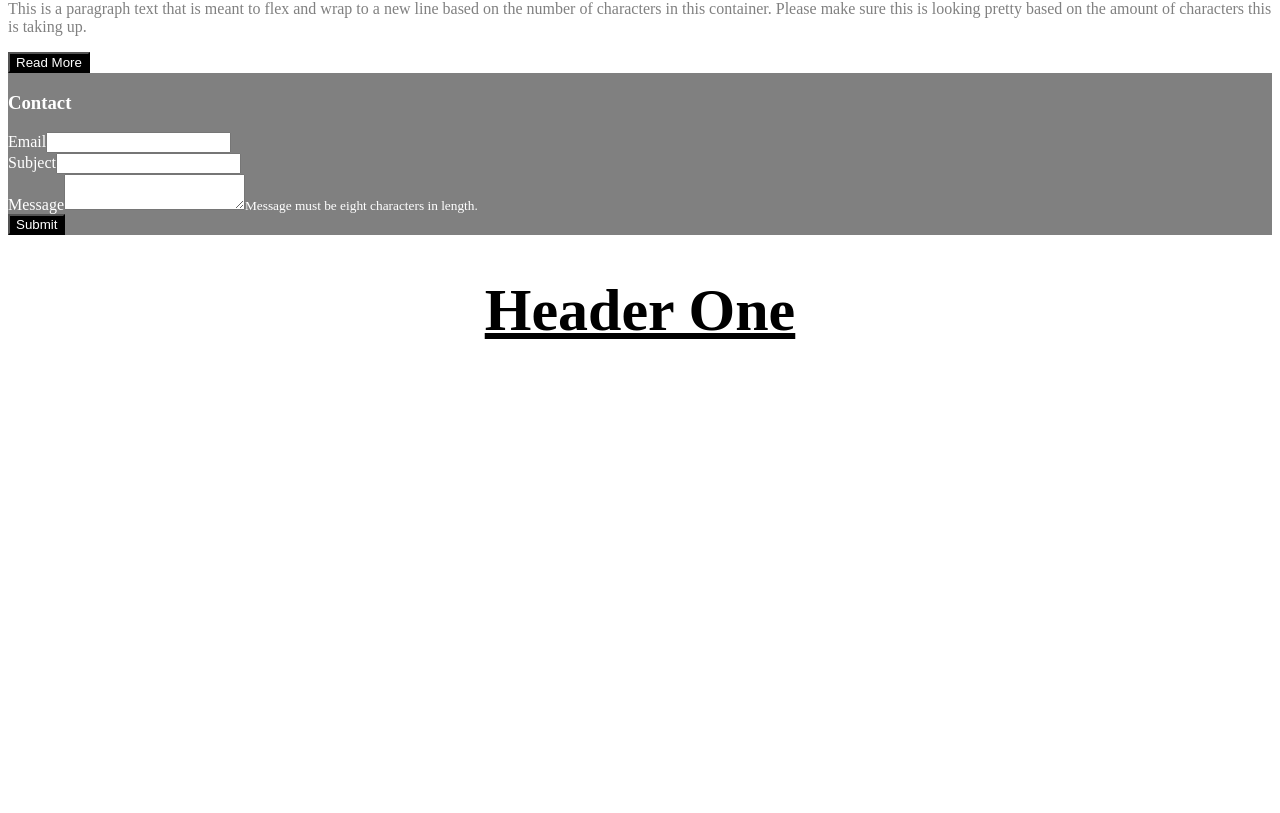
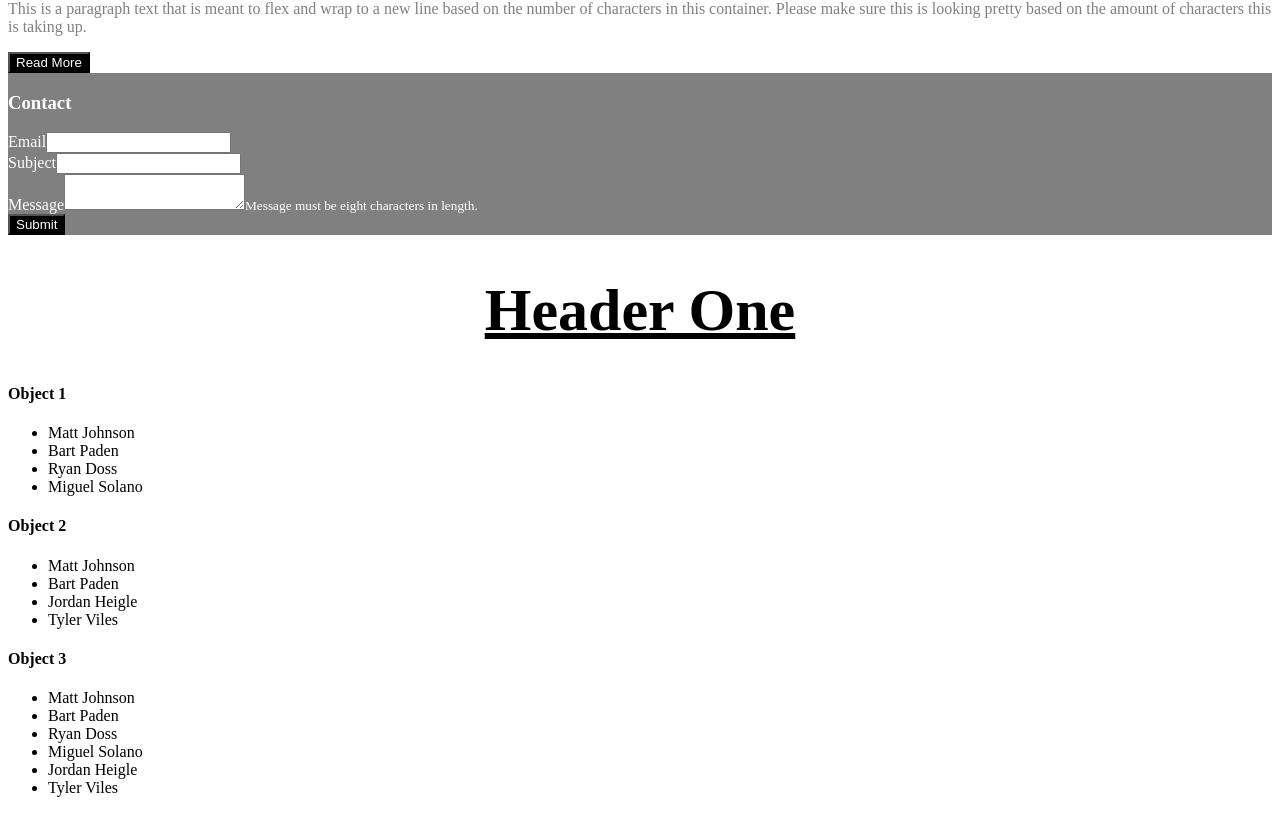
Before and after one commit to chapmanjamesg/testcode, a React (Create React App) app: page / in a window 1280 px wide. Shown: the part 476-1289 px from the top of the page. Before the commit the page ends 861 px from the top, so only its background shows below. Built offline with nearby package versions, Linux system fonts and the light colour scheme.

Commit message:
finished the objectTest

```diff
--- a/src/App.js
+++ b/src/App.js
@@ -1,6 +1,7 @@
 import React from 'react';
 import ContactForm from './components/ContactForm';
 import ItemList from './components/ItemList';
+import ObjectCode from './components/ObjectCode';
 import './style/app.css'
 
 class App extends React.Component {
@@ -17,9 +18,12 @@ class App extends React.Component {
             </div>
         </div>
         <div className='ui container'>
-            <ContactForm />
+          <ContactForm />
         </div>
         <h1 className="ui huge header">Header One</h1>
+        <div className='ui container'>
+          <ObjectCode />
+        </div>
       </div>
     )
   }
--- a/src/components/ContactForm.js
+++ b/src/components/ContactForm.js
@@ -89,6 +89,7 @@ class ContactForm extends React.Component{
                             type="text"
                             name="subject"
                             onChange={this.handleChange}
+                            noValidate
                         />
                         {errors.subject.length > 0 &&
                         <span className='error'>{errors.subject}</span>}
@@ -98,6 +99,7 @@ class ContactForm extends React.Component{
                         <textarea
                             name="message"
                             onChange={this.handleChange}
+                            noValidate
                         />
                         {errors.message.length > 0 &&
                         <span className='error'>{errors.message}</span>}
--- a/src/components/ObjectCode.js
+++ b/src/components/ObjectCode.js
@@ -0,0 +1,114 @@
+import React from 'react';
+
+const object = {
+    objectOne: [
+        {
+            name: 'Matt Johnson'
+        },
+        {
+            name: 'Bart Paden'
+        },
+        {
+            name: 'Ryan Doss'
+        },
+        {
+            name: 'Miguel Solano'
+        }
+    ],
+    objectTwo: [
+        {
+            name: 'Matt Johnson'
+        },
+        {
+            name: 'Bart Paden'
+        },
+        {
+            name: 'Jordan Heigle'
+        },
+        {
+            name: 'Tyler Viles'
+        }
+    ]
+}
+
+const objNames = new Set(object.objectOne.map(({ name }) => name));
+const combined = [
+  ...object.objectOne,
+  ...object.objectTwo.filter(({ name }) => !objNames.has(name))
+];
+
+// const objectOneOfObject = object.objectOne.reduce (
+//     (acc, o) => {
+//         acc[o.value] = o;
+//         return  acc;
+//     }, {}
+// )
+
+// const objectTwoOfObject = object.objectTwo.reduce (
+//     (acc, o) => {
+//         if(objectOneOfObject[o.value]){
+//             acc.duplicates.push(o)
+//             return acc;
+//         } else {
+//             acc.noDuplicates.push(o)
+//         }
+//         acc.uniqueList[o.value] = o;
+//         return acc;
+//     }, { uniqueList:{}, noDuplicates:[], duplicates:[] }
+// )
+
+// const noRepitition = objectTwoOfObject.noDuplicates
+
+// let ObjOne = object.objectOne.reduce((a,c) => Object.assign(a, [c.name]), {});
+// let result = object.objectTwo.filter(v => !ObjOne[v.name] || ObjOne[v.name] !== v.name);
+
+
+// const result = _.unionBy(object.objectOne, object.objectTwo, 'value');
+
+class ObjectCode extends React.Component{
+
+    render(){
+        return (
+            <div>
+                <h4>Object 1</h4>
+                <ul>
+                    {
+                        object.objectOne.map((person, id) => {
+                            return (
+                                <li key={id} >
+                                    {person.name}
+                                </li>
+                            )
+                        })
+                    }
+                </ul>
+                <h4>Object 2</h4>
+                <ul>
+                    {
+                        object.objectTwo.map((person, id) => {
+                            return (
+                                <li key={id} >
+                                    {person.name}
+                                </li>
+                            )
+                        })
+                    }
+                </ul>
+                <h4>Object 3</h4>
+                <ul>
+                    {
+                        combined.map((person, id) => {
+                            return (
+                                <li key={id} >
+                                    {person.name}
+                                </li>
+                            )
+                        })
+                    }
+                </ul>
+            </div>
+        )
+    }
+}
+
+export default ObjectCode
```
